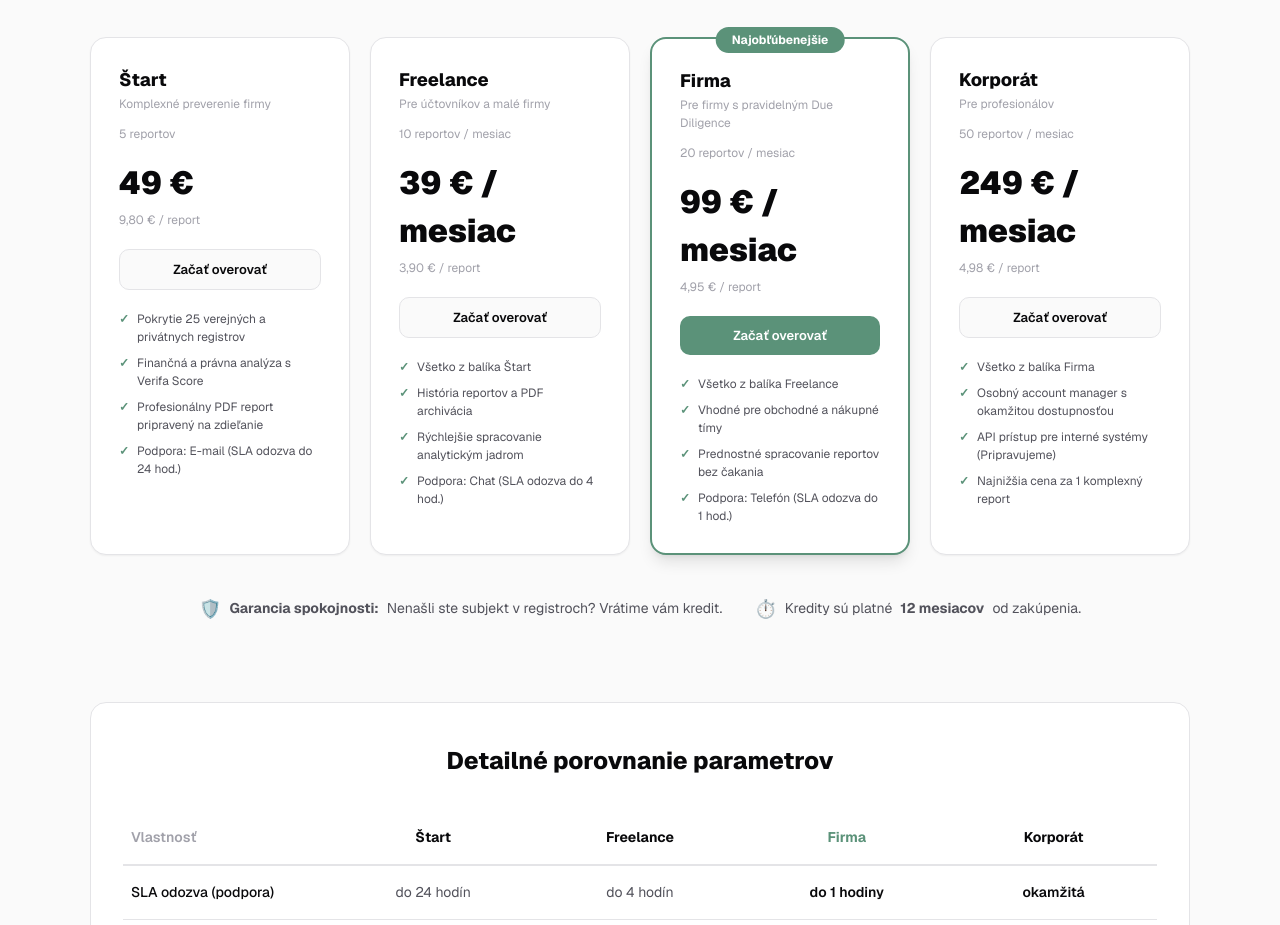
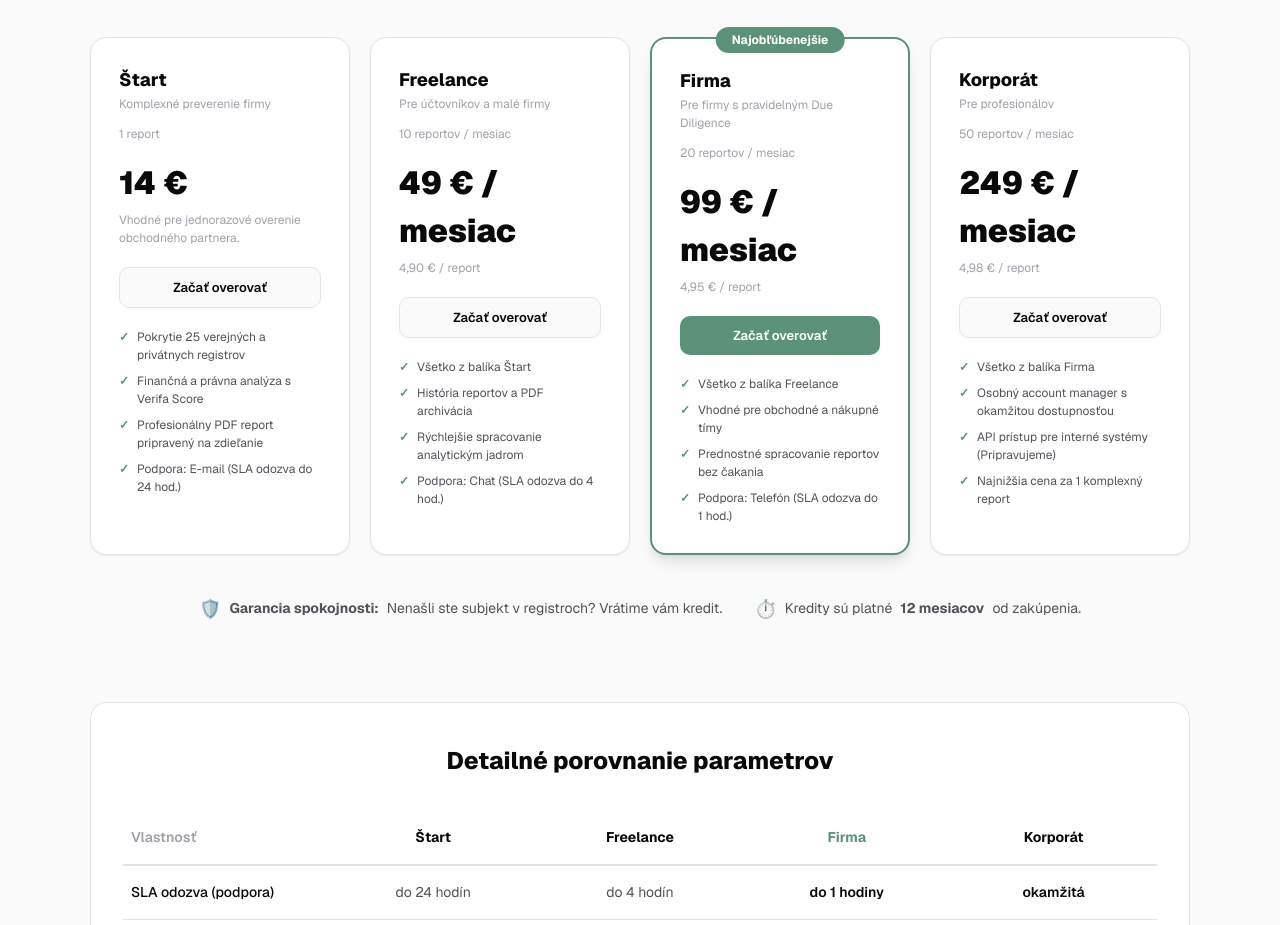
Before and after one commit to dusan02/scripta, a Next.js app in the folder frontend/: page / in a window 1280 px wide. Shown: the part 5760-6685 px from the top of the page. Built offline with nearby package versions, Linux system fonts and the light colour scheme.

Commit message:
fix: Start 14€/1 report, Freelance 49€/10 reports

```diff
--- a/frontend/src/app/api/stripe/checkout/route.ts
+++ b/frontend/src/app/api/stripe/checkout/route.ts
@@ -13,7 +13,7 @@ function getStripe(): Stripe {
 }
 
 const PRICE_MAP: Record<string, { priceId: string; mode: "payment" | "subscription"; credits: number; planName: string }> = {
-  start:     { priceId: process.env.STRIPE_PRICE_START     || "", mode: "payment",      credits: 5,   planName: "start" },
+  start:     { priceId: process.env.STRIPE_PRICE_START     || "", mode: "payment",      credits: 1,   planName: "start" },
   freelance: { priceId: process.env.STRIPE_PRICE_FREELANCE || "", mode: "subscription", credits: 10,  planName: "freelance" },
   firma:     { priceId: process.env.STRIPE_PRICE_FIRMA     || "", mode: "subscription", credits: 20,  planName: "firma" },
   korporat:  { priceId: process.env.STRIPE_PRICE_KORPORAT  || "", mode: "subscription", credits: 50,  planName: "korporat" },
--- a/frontend/src/app/page.tsx
+++ b/frontend/src/app/page.tsx
@@ -40,9 +40,9 @@ export default function LandingPage() {
     {
       name: "Štart",
       subtitle: "Komplexné preverenie firmy",
-      credits: "5 reportov",
-      price: "49 €",
-      perCredit: "9,80 € / report",
+      credits: "1 report",
+      price: "14 €",
+      perCredit: "Vhodné pre jednorazové overenie obchodného partnera.",
       features: [
         "Pokrytie 25 verejných a privátnych registrov",
         "Finančná a právna analýza s Verifa Score",
@@ -55,8 +55,8 @@ export default function LandingPage() {
       name: "Freelance",
       subtitle: "Pre účtovníkov a malé firmy",
       credits: "10 reportov / mesiac",
-      price: "39 € / mesiac",
-      perCredit: "3,90 € / report",
+      price: "49 € / mesiac",
+      perCredit: "4,90 € / report",
       features: [
         "Všetko z balíka Štart",
         "História reportov a PDF archivácia",
--- a/frontend/src/app/pricing/page.tsx
+++ b/frontend/src/app/pricing/page.tsx
@@ -68,9 +68,9 @@ const PACKAGES = [
     id: "start",
     nameKey: "pricing.start",
     subtitleKey: "pricing.startSubtitle",
-    reports: 5,
-    price: "49",
-    pricePerReport: "9,80",
+    reports: 1,
+    price: "14",
+    pricePerReport: "14,00",
     isSubscription: false,
     featureKeys: ["pricing.feat30Registre", "pricing.featAnalyzaFinancnychVykazov", "pricing.featRizikoveUpozornenia", "pricing.featInsolvencne", "pricing.featDphPravne", "pricing.featZaverneSkore", "pricing.featPdfReport", "pricing.featExportReportu"],
     featureTooltipKeys: ["registre", null, null, "insolventny", "financna", "skore", "pdf", null],
@@ -81,8 +81,8 @@ const PACKAGES = [
     nameKey: "pricing.freelance",
     subtitleKey: "pricing.freelanceSubtitle",
     reports: 10,
-    price: "39",
-    pricePerReport: "3,90",
+    price: "49",
+    pricePerReport: "4,90",
     isSubscription: true,
     featureKeys: ["pricing.featAllFromStart", "pricing.feat15Kreditov", "pricing.featHistoria", "pricing.featPrioritneSpracovanie", "pricing.featPdfArchivacia", "pricing.featRollOver"],
     featureTooltipKeys: [null, null, null, null, null, null],
--- a/frontend/src/components/LandingJsonLd.tsx
+++ b/frontend/src/components/LandingJsonLd.tsx
@@ -12,13 +12,13 @@ const landingJsonLd = {
       offers: [
         {
           "@type": "Offer",
-          price: "49.00",
+          price: "14.00",
           priceCurrency: "EUR",
-          description: "Štart — 5 reportov jednorazovo",
+          description: "Štart — 1 report jednorazovo",
         },
         {
           "@type": "Offer",
-          price: "39.00",
+          price: "49.00",
           priceCurrency: "EUR",
           description: "Freelance — 10 reportov mesačne",
         },
@@ -57,7 +57,7 @@ const landingJsonLd = {
           name: "Koľko stojí Verifa.sk report?",
           acceptedAnswer: {
             "@type": "Answer",
-            text: "Ponúkame štyri plány: Štart (5 reportov za 49 € jednorazovo), Freelance (10 reportov za 39 €/mesiac), Firma (20 reportov za 99 €/mesiac) a Korporát (50 reportov za 249 €/mesiac). Pri registrácii dostanete 5 skúšobných kreditov zadarmo na 30 dní."
+            text: "Ponúkame štyri plány: Štart (1 report za 14 € jednorazovo), Freelance (10 reportov za 49 €/mesiac), Firma (20 reportov za 99 €/mesiac) a Korporát (50 reportov za 249 €/mesiac). Pri registrácii dostanete 5 skúšobných kreditov zadarmo na 30 dní."
           },
         },
         {
```
